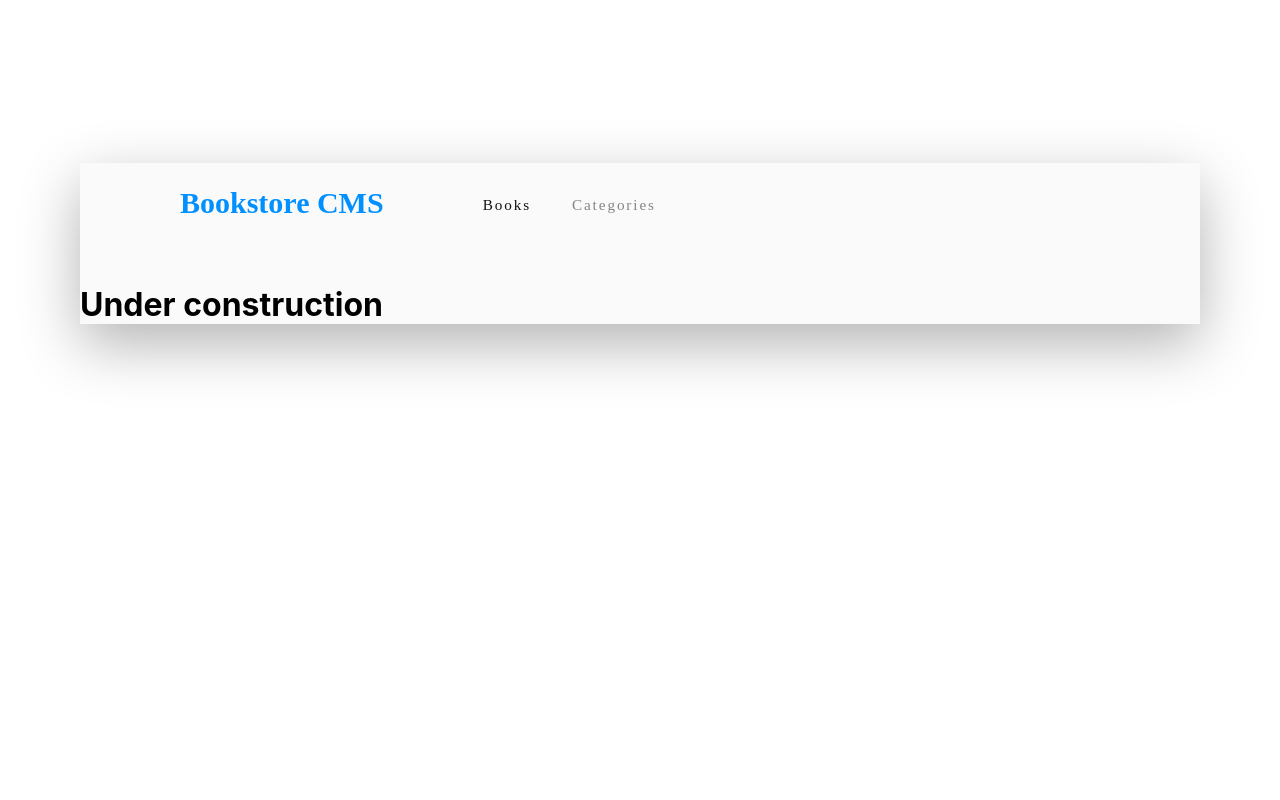
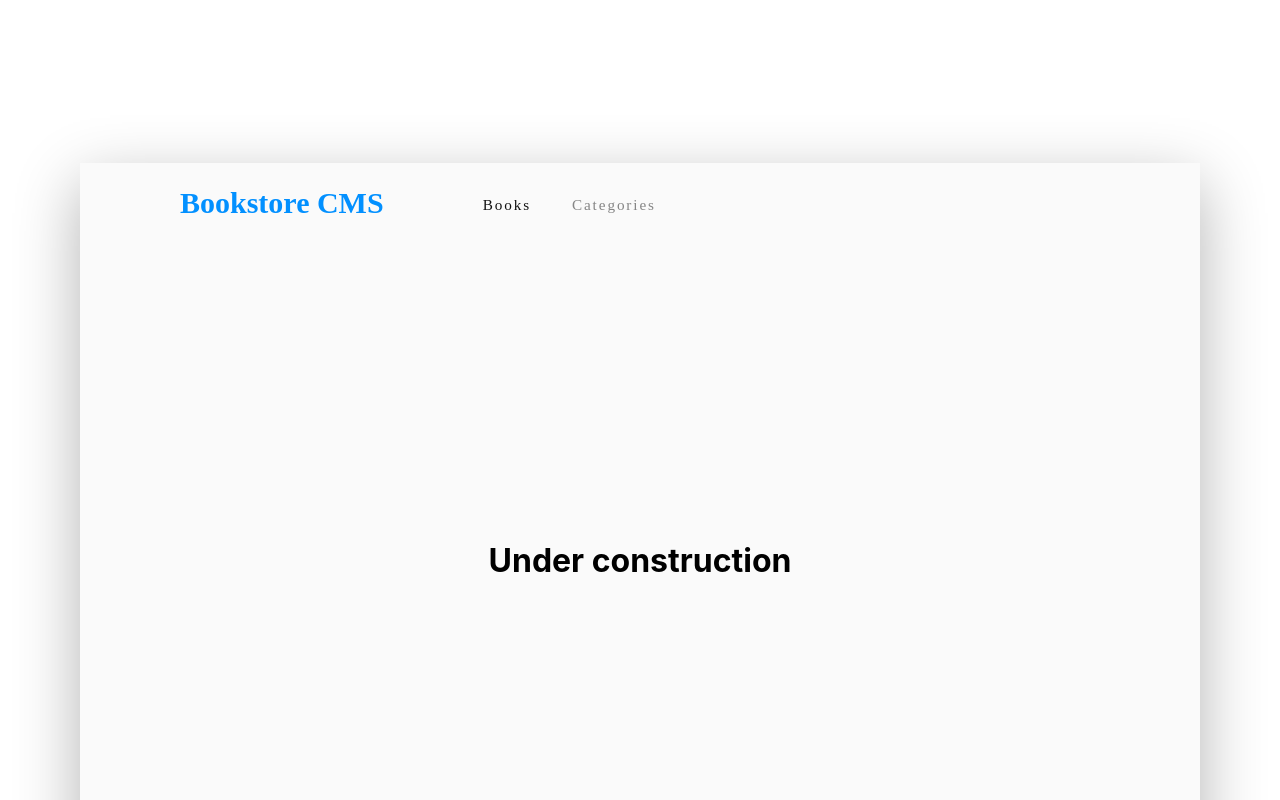
Before and after one commit to leolpaz/Bookstore, a React (Create React App) app: page /categories in a window 1280 px wide. Shown: the top 800 px of the page. Built offline with nearby package versions, Linux system fonts and the light colour scheme; a web font is replaced by a local one.

Commit message:
Correct js linters formatting errors

```diff
--- a/src/components/Categories.js
+++ b/src/components/Categories.js
@@ -1,7 +1,7 @@
 import React from 'react';
 
 const Categories = () => (
-  <h1>Under construction</h1>
+  <h1 className="construction">Under construction</h1>
 );
 
 export default Categories;
--- a/src/components/Nav.js
+++ b/src/components/Nav.js
@@ -1,12 +1,12 @@
 import React from 'react';
-import { useDispatch } from 'react-redux';
-import { useSelector } from 'react-redux';
+import { useDispatch, useSelector } from 'react-redux';
+
 import { NavLink } from 'react-router-dom';
 import { changeClass } from '../redux/classes/class';
 
 const NavBar = () => {
-  const state = useSelector(state => state.classesReducer)
-  const dispatch = useDispatch()
+  const state = useSelector((state) => state.classesReducer);
+  const dispatch = useDispatch();
   const links = [
     {
       id: 1,
@@ -21,16 +21,14 @@ const NavBar = () => {
   ];
 
   const clickHandler = (e) => {
-    const event = e.target.text
+    const event = e.target.text;
 
-    if (event === "Books" && state[0] === false) {
-      dispatch(changeClass())
-    } else if (event === "Categories" && state[0] === true) {
-      dispatch(changeClass())
-    } else {
-      return
+    if (event === 'Books' && state[0] === false) {
+      dispatch(changeClass());
+    } else if (event === 'Categories' && state[0] === true) {
+      dispatch(changeClass());
     }
-  }
+  };
 
   return (
     <nav className="nav-bar">
@@ -39,7 +37,7 @@ const NavBar = () => {
         {links.map((link, index) => (
           <React.Fragment key={link.id}>
             <li className="nav-item">
-              <NavLink onClick={clickHandler} className={state[index] ? "nav-link-active" : "nav-link"} to={link.path} exact>
+              <NavLink onClick={clickHandler} className={state[index] ? 'nav-link-active' : 'nav-link'} to={link.path} exact>
                 {link.text}
               </NavLink>
             </li>
--- a/src/redux/configStore.js
+++ b/src/redux/configStore.js
@@ -2,11 +2,11 @@ import { createStore, combineReducers, applyMiddleware } from 'redux';
 import logger from 'redux-logger';
 import thunk from 'redux-thunk';
 import booksReducer from './books/books';
-import classesReducer from './classes/class'
+import classesReducer from './classes/class';
 
 const reducer = combineReducers({
   booksReducer,
-  classesReducer
+  classesReducer,
 });
 
 const store = createStore(
```
Also changed, not shown: src/components/Book.js (indentation only).
